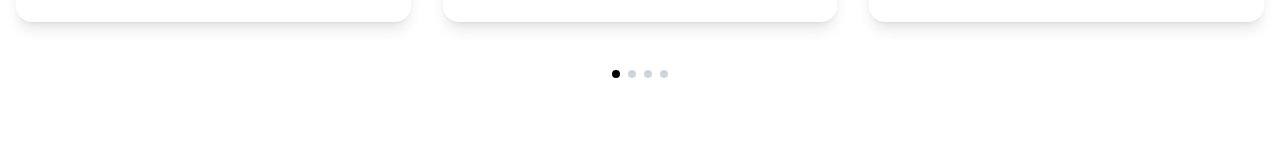
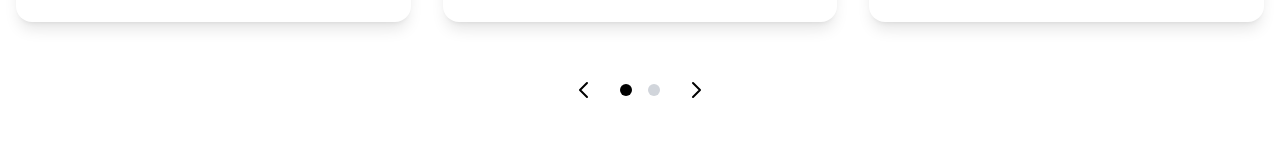
Before and after one commit to JeffersonGudiel/template-page, a Next.js app: page /features in a window 1280 px wide. Shown: the part 1982-2142 px from the top of the page. Built offline with nearby package versions, Linux system fonts and the light colour scheme.

Commit message:
refactor: implement pagination and keyboard navigation for blog posts

```diff
--- a/components/ui/blog.tsx
+++ b/components/ui/blog.tsx
@@ -1,5 +1,6 @@
 "use client";
 
+import { useState, useEffect } from "react";
 import Link from "next/link";
 import Image from "next/image";
 
@@ -67,7 +68,44 @@ const blogPosts: BlogPost[] = [
   },
 ];
 
+const POSTS_PER_PAGE = 3;
+
 export function Blog() {
+  const [currentPage, setCurrentPage] = useState(0);
+  const totalPages = Math.ceil(blogPosts.length / POSTS_PER_PAGE);
+
+  const nextPage = () => {
+    setCurrentPage((prev) => (prev + 1) % totalPages);
+  };
+
+  const prevPage = () => {
+    setCurrentPage((prev) => (prev - 1 + totalPages) % totalPages);
+  };
+
+  const goToPage = (pageIndex: number) => {
+    setCurrentPage(pageIndex);
+  };
+
+  useEffect(() => {
+    const handleKeyDown = (event: KeyboardEvent) => {
+      if (event.key === "ArrowRight") {
+        nextPage();
+      } else if (event.key === "ArrowLeft") {
+        prevPage();
+      }
+    };
+
+    window.addEventListener("keydown", handleKeyDown);
+    return () => {
+      window.removeEventListener("keydown", handleKeyDown);
+    };
+  }, []);
+
+  const currentPosts = blogPosts.slice(
+    currentPage * POSTS_PER_PAGE,
+    (currentPage + 1) * POSTS_PER_PAGE
+  );
+
   return (
     <div className="w-full max-w-7xl mx-auto px-4 py-16">
       {/* Blog Header */}
@@ -84,7 +122,7 @@ export function Blog() {
             className="bg-white rounded-2xl overflow-hidden shadow-lg">
             <div className="relative h-64">
               <Image
-                src={post.imageUrl}
+                src={post.imageUrl || "/placeholder.svg"}
                 alt={post.title}
                 fill
                 className="object-cover"
@@ -127,13 +165,13 @@ export function Blog() {
 
       {/* More Posts Grid */}
       <div className="grid md:grid-cols-3 gap-8 mb-12">
-        {blogPosts.slice(2, 5).map((post) => (
+        {currentPosts.map((post) => (
           <div
             key={post.id}
             className="bg-white rounded-2xl overflow-hidden shadow-lg">
             <div className="relative h-48">
               <Image
-                src={post.imageUrl}
+                src={post.imageUrl || "/placeholder.svg"}
                 alt={post.title}
                 fill
                 className="object-cover"
@@ -169,12 +207,44 @@ export function Blog() {
         ))}
       </div>
 
-      {/* Pagination Dots */}
-      <div className="flex justify-center gap-2">
-        <button className="w-2 h-2 rounded-full bg-black"></button>
-        <button className="w-2 h-2 rounded-full bg-gray-300"></button>
-        <button className="w-2 h-2 rounded-full bg-gray-300"></button>
-        <button className="w-2 h-2 rounded-full bg-gray-300"></button>
+      {/* Pagination Dots and Navigation */}
+      <div className="flex justify-center items-center gap-4">
+        <button onClick={prevPage} className="p-2">
+          <svg
+            className="w-6 h-6"
+            fill="none"
+            stroke="currentColor"
+            viewBox="0 0 24 24">
+            <path
+              strokeLinecap="round"
+              strokeLinejoin="round"
+              strokeWidth={2}
+              d="M15 19l-7-7 7-7"
+            />
+          </svg>
+        </button>
+        {Array.from({ length: totalPages }).map((_, index) => (
+          <button
+            key={index}
+            onClick={() => goToPage(index)}
+            className={`w-3 h-3 rounded-full ${
+              currentPage === index ? "bg-black" : "bg-gray-300"
+            }`}></button>
+        ))}
+        <button onClick={nextPage} className="p-2">
+          <svg
+            className="w-6 h-6"
+            fill="none"
+            stroke="currentColor"
+            viewBox="0 0 24 24">
+            <path
+              strokeLinecap="round"
+              strokeLinejoin="round"
+              strokeWidth={2}
+              d="M9 5l7 7-7 7"
+            />
+          </svg>
+        </button>
       </div>
     </div>
   );
```
